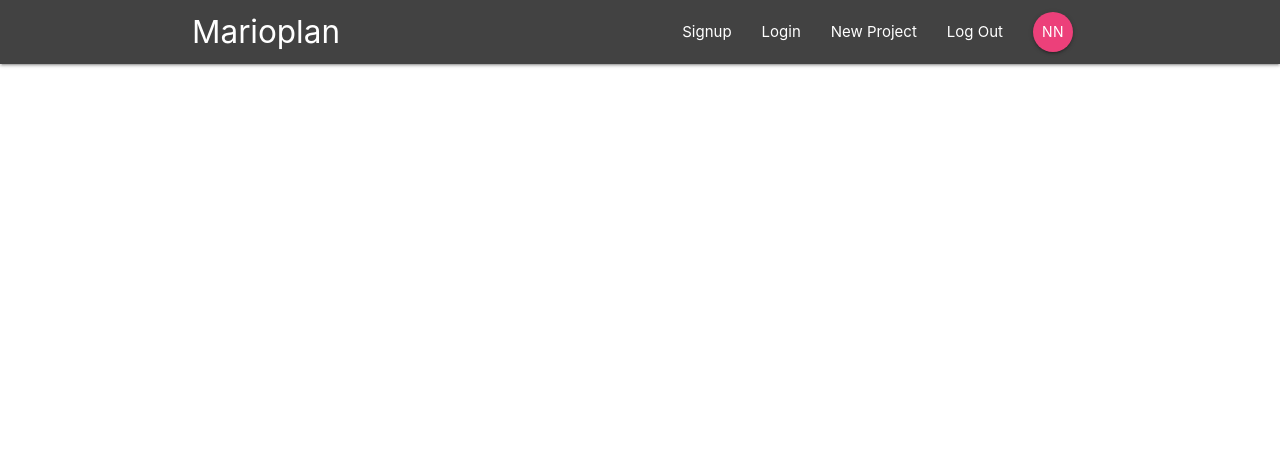
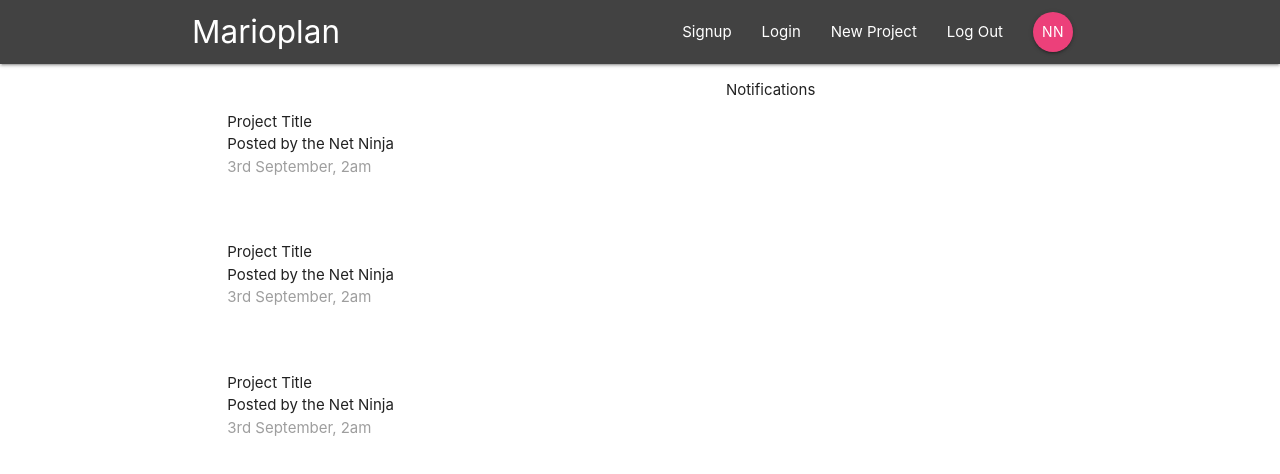
Before and after one commit to Brainketunze/React_Redux_fierbase-App, a React (Create React App) app: page / in a window 1280 px wide. Shown: the top 474 px of the page. Built offline with nearby package versions, Linux system fonts and the light colour scheme.

Commit message:
lession-5 commits

```diff
--- a/src/App.js
+++ b/src/App.js
@@ -1,6 +1,7 @@
 import React, { Component } from 'react';
-import { BrowserRouter } from 'react-router-dom';
-import Navbar from './components/layout/Navbar';
+import { BrowserRouter, Switch, Route } from 'react-router-dom';
+import Navbar from './components/layout/Navbar'
+import Dashboard from './components/dashboard/Dashboard'
 
 class App extends Component {
   render() {
@@ -8,6 +9,9 @@
     <BrowserRouter>
       <div className="App">
         <Navbar />
+        <Switch>
+          <Route path='/' component={Dashboard} />
+        </Switch>
       </div>
     </BrowserRouter>
     );
--- a/src/components/dashboard/Dashboard.js
+++ b/src/components/dashboard/Dashboard.js
@@ -0,0 +1,22 @@
+import React, { Component } from 'react'
+import Notifications from './Notifications'
+import ProjectList from '../projects/ProjectList'
+
+class Dashboard extends Component {
+    render() {
+        return (
+            <div className="dashboard container">
+                <div className="row">
+                    <div className="col s12 m6">
+                        <ProjectList />
+                    </div>
+                    <div className="col s12 m5 offset-m1">
+                        <Notifications />
+                    </div>
+                </div>
+            </div>
+        )
+    }
+}
+
+export default Dashboard;
--- a/src/components/dashboard/Notifications.js
+++ b/src/components/dashboard/Notifications.js
@@ -0,0 +1,11 @@
+import React from 'react';
+
+const Notifications= () => {
+   return (
+    <div>
+        <p>Notifications</p>
+    </div>
+  )
+}
+
+export default Notifications;
--- a/src/components/projects/ProjectList.js
+++ b/src/components/projects/ProjectList.js
@@ -0,0 +1,32 @@
+import React from 'react'
+
+const ProjectList= () => {
+    return(
+        <div className="project-list section">
+            <div className="card z-depth-0 project-summary">
+                <div className="card-content grey-tex tex-darken-3">
+                    <span className="card-tittle">Project Title</span>
+                    <p>Posted by the Net Ninja</p>
+                    <p className="grey-text">3rd September, 2am</p>
+                </div>
+            </div>
+            <div className="card z-depth-0 project-summary">
+                <div className="card-content grey-tex tex-darken-3">
+                    <span className="card-tittle">Project Title</span>
+                    <p>Posted by the Net Ninja</p>
+                    <p className="grey-text">3rd September, 2am</p>
+                </div>
+            </div>
+            <div className="card z-depth-0 project-summary">
+                <div className="card-content grey-tex tex-darken-3">
+                    <span className="card-tittle">Project Title</span>
+                    <p>Posted by the Net Ninja</p>
+                    <p className="grey-text">3rd September, 2am</p>
+                </div>
+            </div>
+
+        </div>
+    )
+}
+
+export default ProjectList;
```
